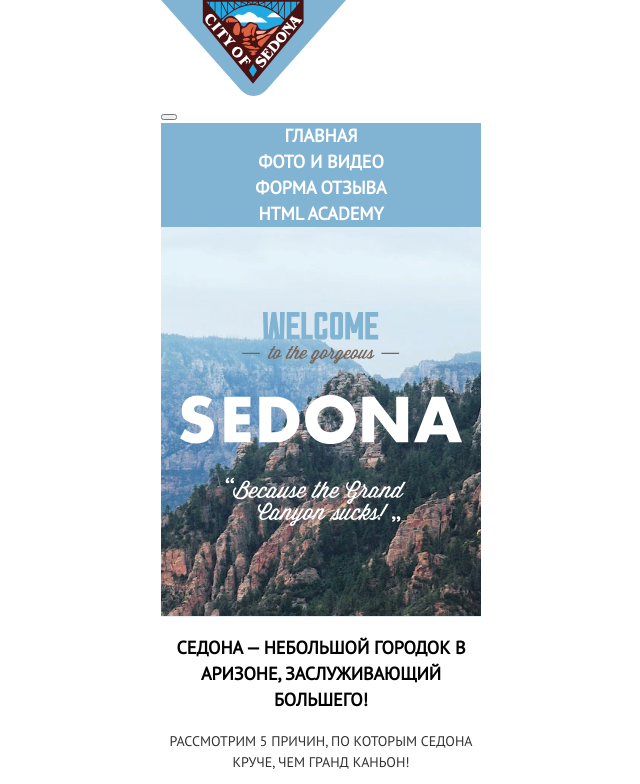
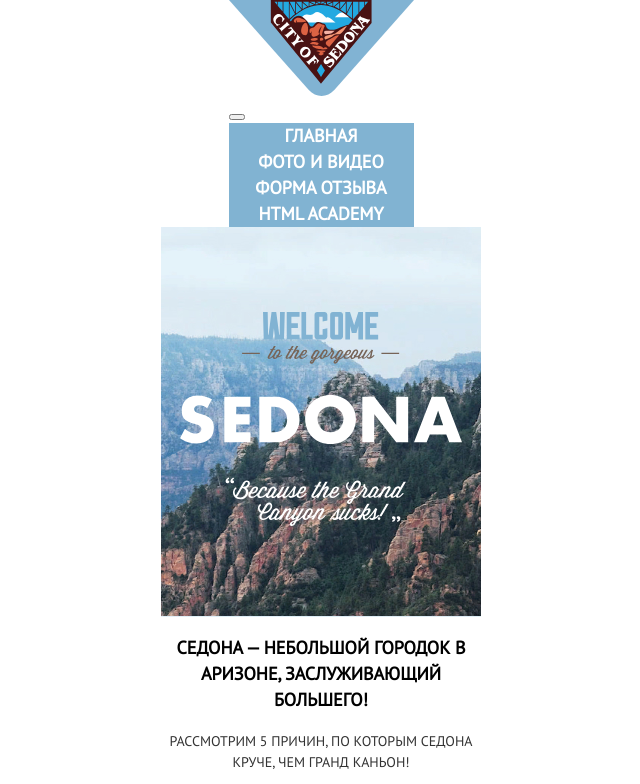
Before and after one commit to htmlacademy-adaptive/2073605-sedona-26, a website: page source/index.html in a window 1280 px wide. Shown: the top 784 px of the page, without its empty margins (319-959 px from the left). Drawn offline with nearby package versions, Linux system fonts and the light colour scheme; files that its build step writes are made by us from their sources; files whose address does not match are found by name.

Commit message:
Логотип в хедере по середине

```diff
--- a/source/sass/blocks/header.scss
+++ b/source/sass/blocks/header.scss
@@ -1,3 +1,7 @@
+.main-header {
+  margin: 0 auto;
+}
+
 .main-navigation__list-main {
   margin: 0;
   padding: 0;
```
